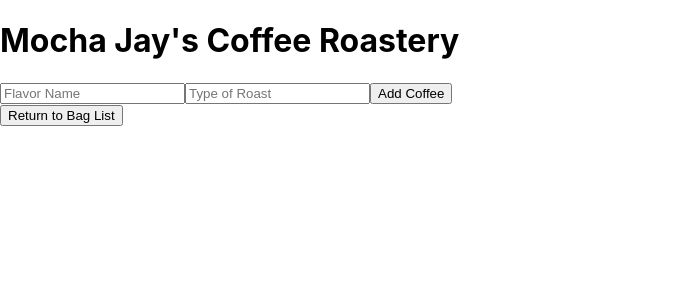
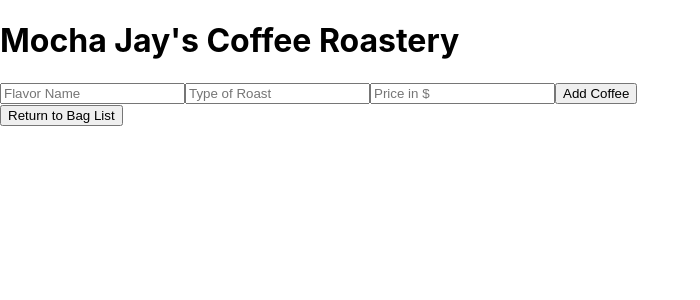
Before and after one commit to macj314/tap-room, a React (Create React App) app: page / in a window 1280 px wide. Both pictures are taken after a click on the button "Add Bag". Shown: the top 300 px of the page, without its empty margins (0-700 px from the left). Built offline with nearby package versions, Linux system fonts and the light colour scheme.

Commit message:
Add price property to prop.

```diff
--- a/src/components/Bag.js
+++ b/src/components/Bag.js
@@ -7,6 +7,7 @@ function Bag(props){
       <div onClick = {() => props.whenBagClicked(props.id)}>
         <h3>{props.name}</h3>
         <h4>{props.roast}</h4>
+        <h5>{props.price}</h5>
         {/* <p><em>{props.flavors}</em></p> */}
         <hr/>
       </div>
@@ -17,6 +18,7 @@ function Bag(props){
 Bag.propTypes = {
   name: PropTypes.string,
   roast: PropTypes.string,
+  price: PropTypes.string,
   // flavors: PropTypes.string,
   id: PropTypes.string,
   whenBagClicked: PropTypes.func
--- a/src/components/BagDetail.js
+++ b/src/components/BagDetail.js
@@ -9,7 +9,8 @@ function BagDetail(props){
       <h1>Bag Detail</h1>
       <h3>{bag.name}</h3>
       <h3>{bag.roast}</h3>
-      <button onClick={()=> onClickingDelete(bag.id) }>Close Bag</button> { /* new code */ }
+      <h4>{bag.price}</h4>
+      <button onClick={()=> onClickingDelete(bag.id) }>Remove</button> { /* new code */ }
       <hr/>
     </React.Fragment>
   );
--- a/src/components/BagList.js
+++ b/src/components/BagList.js
@@ -11,6 +11,7 @@ function BagList(props){
           whenBagClicked = { props.onBagSelection }
           name={bag.name}
           roast={bag.roast}
+          price={bag.price}
           id={bag.id}
           key={bag.id}/>
       )}
--- a/src/components/EditBagForm.js
+++ b/src/components/EditBagForm.js
@@ -7,7 +7,7 @@ function EditBagForm(props) {
 
   function handleEditBagFormSubmission(event) {
     event.preventDefault();
-    props.onEditBag({ name: event.target.name.value, roast: event.target.roast.value, id: bag.id });
+    props.onEditBag({ name: event.target.name.value, roast: event.target.roast.value, price: event.target.price.value, id: bag.id });
   }
 
   return (
--- a/src/components/NewBagForm.js
+++ b/src/components/NewBagForm.js
@@ -7,7 +7,7 @@ function NewBagForm(props){
 
   function handleNewBagFormSubmission(event) {
     event.preventDefault();
-    props.onNewBagCreation({name: event.target.name.value, roast: event.target.roast.value, id: v4()});
+    props.onNewBagCreation({name: event.target.name.value, roast: event.target.roast.value, price: event.target.price.value, id: v4()});
   }
 
   return (
--- a/src/components/ReusableForm.js
+++ b/src/components/ReusableForm.js
@@ -12,7 +12,12 @@ function ReusableForm(props) {
         <input
           type='text'
           name='roast'
+          price='price'
           placeholder='Type of Roast' />
+        <input
+          type='text'
+          name='price'
+          placeholder='Price in $' />
         <button type='submit'>{props.buttonText}</button>
       </form>
     </React.Fragment>
```
